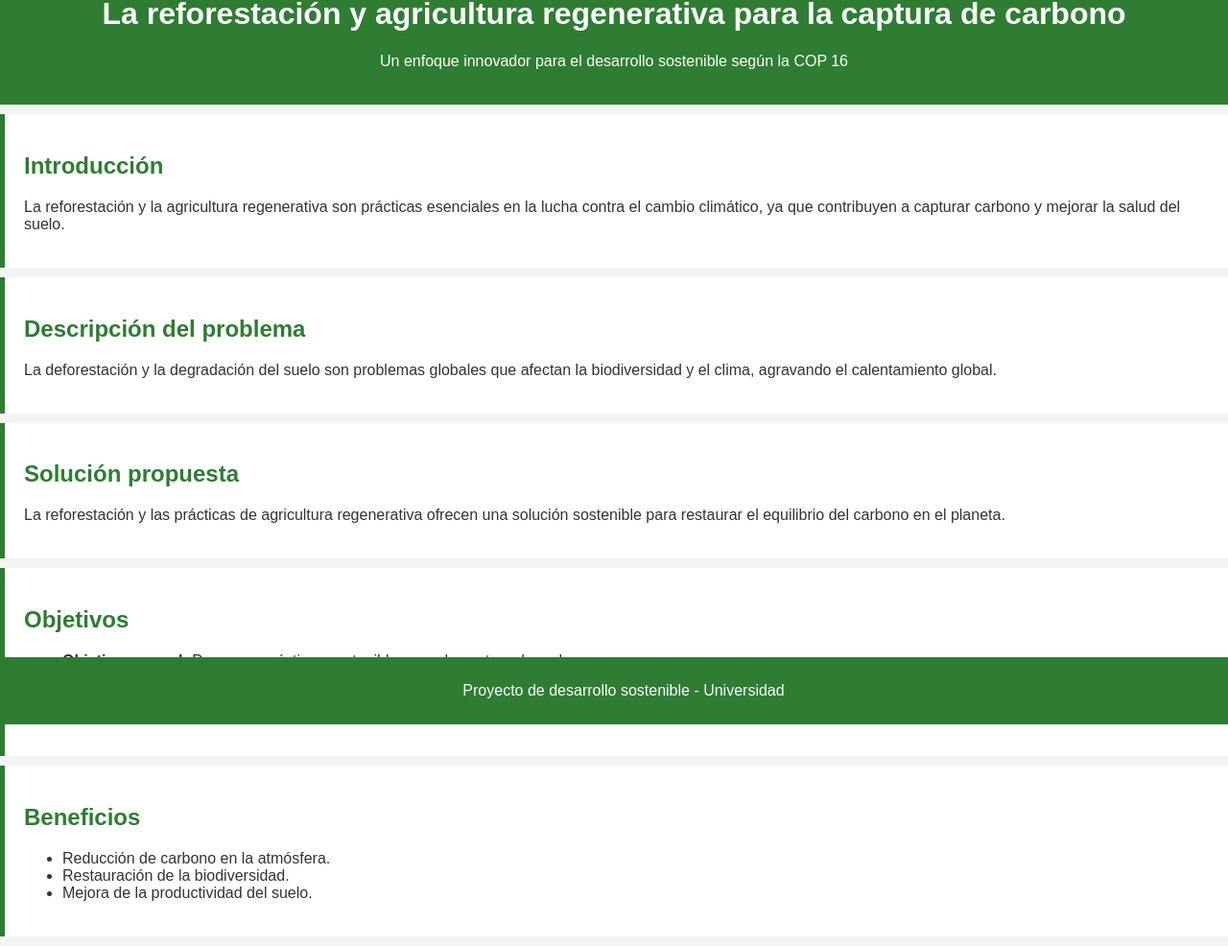
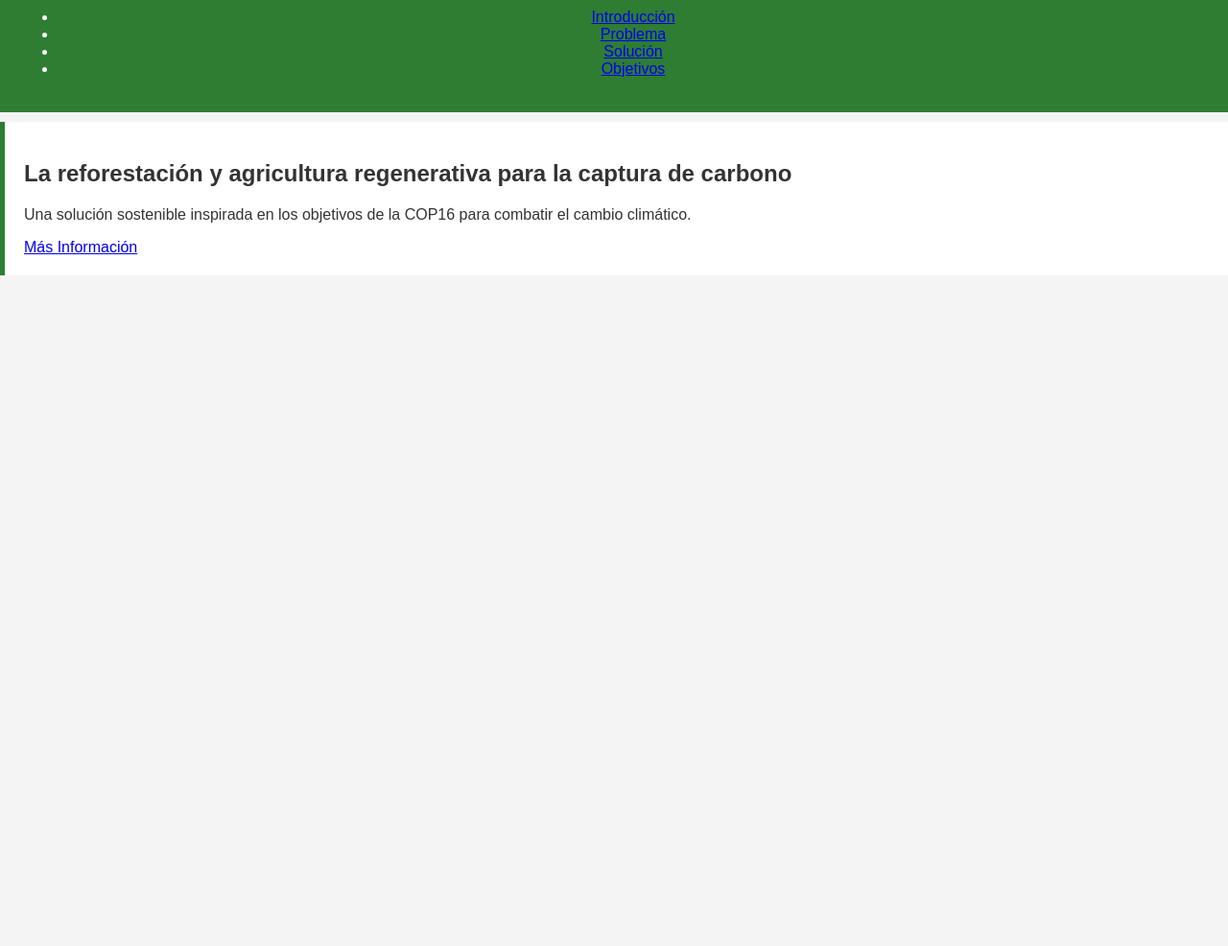
Before and after one commit to camcast-code/Desarrollo-sostenible, a plain HTML site: page index.html in a window 1280 px wide. Shown: the part 45-1031 px from the top of the page at 96% size. After the commit the page ends 800 px from the top, so only its background shows below. Drawn offline with Linux system fonts and the light colour scheme.

Commit message:
Update index.html

```diff
--- a/index.html
+++ b/index.html
@@ -3,58 +3,30 @@
 <head>
     <meta charset="UTF-8">
     <meta name="viewport" content="width=device-width, initial-scale=1.0">
-    <title>La reforestación y agricultura regenerativa para la captura de carbono</title>
+    <title>Desarrollo Sostenible - Reforestación</title>
     <link rel="stylesheet" href="styles.css">
 </head>
 <body>
+    <!-- Barra de navegación -->
     <header>
-        <h1>La reforestación y agricultura regenerativa para la captura de carbono</h1>
-        <p>Un enfoque innovador para el desarrollo sostenible según la COP 16</p>
+        <nav>
+            <div class="logo">Proyecto COP16</div>
+            <ul>
+                <li><a href="#introduccion">Introducción</a></li>
+                <li><a href="#problema">Problema</a></li>
+                <li><a href="#solucion">Solución</a></li>
+                <li><a href="#objetivos">Objetivos</a></li>
+            </ul>
+        </nav>
     </header>
 
-    <main>
-        <!-- Introducción -->
-        <section id="introduccion">
-            <h2>Introducción</h2>
-            <p>La reforestación y la agricultura regenerativa son prácticas esenciales en la lucha contra el cambio climático, ya que contribuyen a capturar carbono y mejorar la salud del suelo.</p>
-        </section>
-
-        <!-- Descripción del problema -->
-        <section id="problema">
-            <h2>Descripción del problema</h2>
-            <p>La deforestación y la degradación del suelo son problemas globales que afectan la biodiversidad y el clima, agravando el calentamiento global.</p>
-        </section>
-
-        <!-- Solución propuesta -->
-        <section id="solucion">
-            <h2>Solución propuesta</h2>
-            <p>La reforestación y las prácticas de agricultura regenerativa ofrecen una solución sostenible para restaurar el equilibrio del carbono en el planeta.</p>
-        </section>
-
-        <!-- Objetivos -->
-        <section id="objetivos">
-            <h2>Objetivos</h2>
-            <ul>
-                <li><strong>Objetivo general:</strong> Promover prácticas sostenibles para la captura de carbono.</li>
-                <li><strong>Objetivos específicos:</strong></li>
-                <li>Incrementar la cobertura forestal mediante reforestación.</li>
-                <li>Fomentar técnicas agrícolas regenerativas para mejorar la salud del suelo.</li>
-            </ul>
-        </section>
-
-        <!-- Beneficios -->
-        <section id="beneficios">
-            <h2>Beneficios</h2>
-            <ul>
-                <li>Reducción de carbono en la atmósfera.</li>
-                <li>Restauración de la biodiversidad.</li>
-                <li>Mejora de la productividad del suelo.</li>
-            </ul>
-        </section>
-    </main>
-
-    <footer>
-        <p>Proyecto de desarrollo sostenible - Universidad</p>
-    </footer>
+    <!-- Sección principal -->
+    <section class="hero">
+        <div class="hero-content">
+            <h1>La reforestación y agricultura regenerativa para la captura de carbono</h1>
+            <p>Una solución sostenible inspirada en los objetivos de la COP16 para combatir el cambio climático.</p>
+            <a href="#mas-info" class="main-button">Más Información</a>
+        </div>
+    </section>
 </body>
 </html>
```
